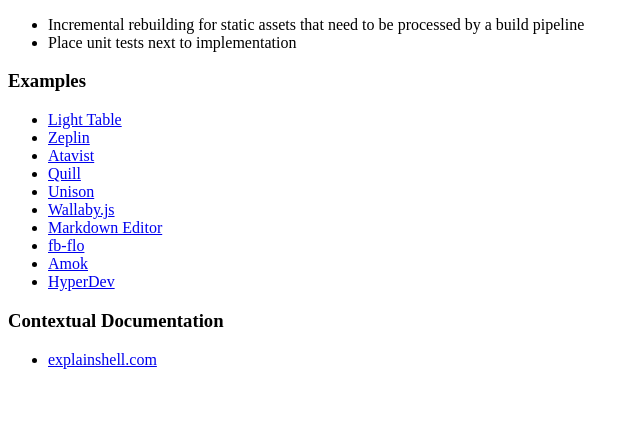
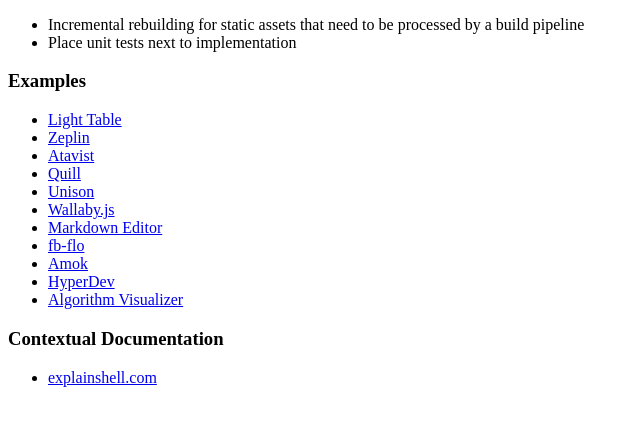
Before and after one commit to vinsonchuong/blog, a website: page content/real-time-code-feedback/index.html in a window 1280 px wide. Shown: the part 80-506 px from the top of the page, without its empty margins (0-640 px from the left). Drawn offline with Linux system fonts and the light colour scheme.

Commit message:
Take note of Algorithm Visualizer

```diff
--- a/content/real-time-code-feedback/index.html
+++ b/content/real-time-code-feedback/index.html
@@ -27,6 +27,7 @@
       <li><a href="https://facebook.github.io/fb-flo/">fb-flo</a></li>
       <li><a href="https://github.com/caspervonb/amok">Amok</a></li>
       <li><a href="https://hyperdev.com">HyperDev</a></li>
+      <li><a href="https://github.com/parkjs814/AlgorithmVisualizer">Algorithm Visualizer</a></li>
     </ul>
   </section>
 
```
